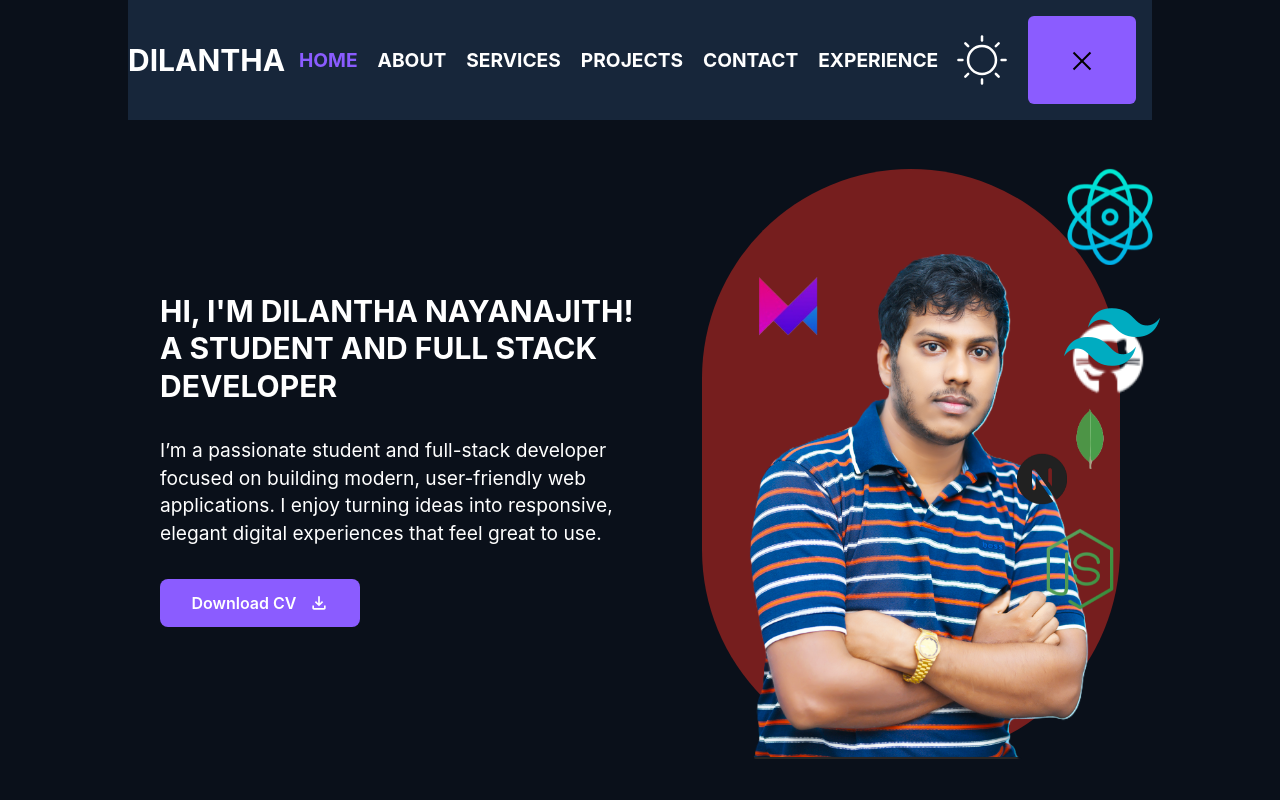
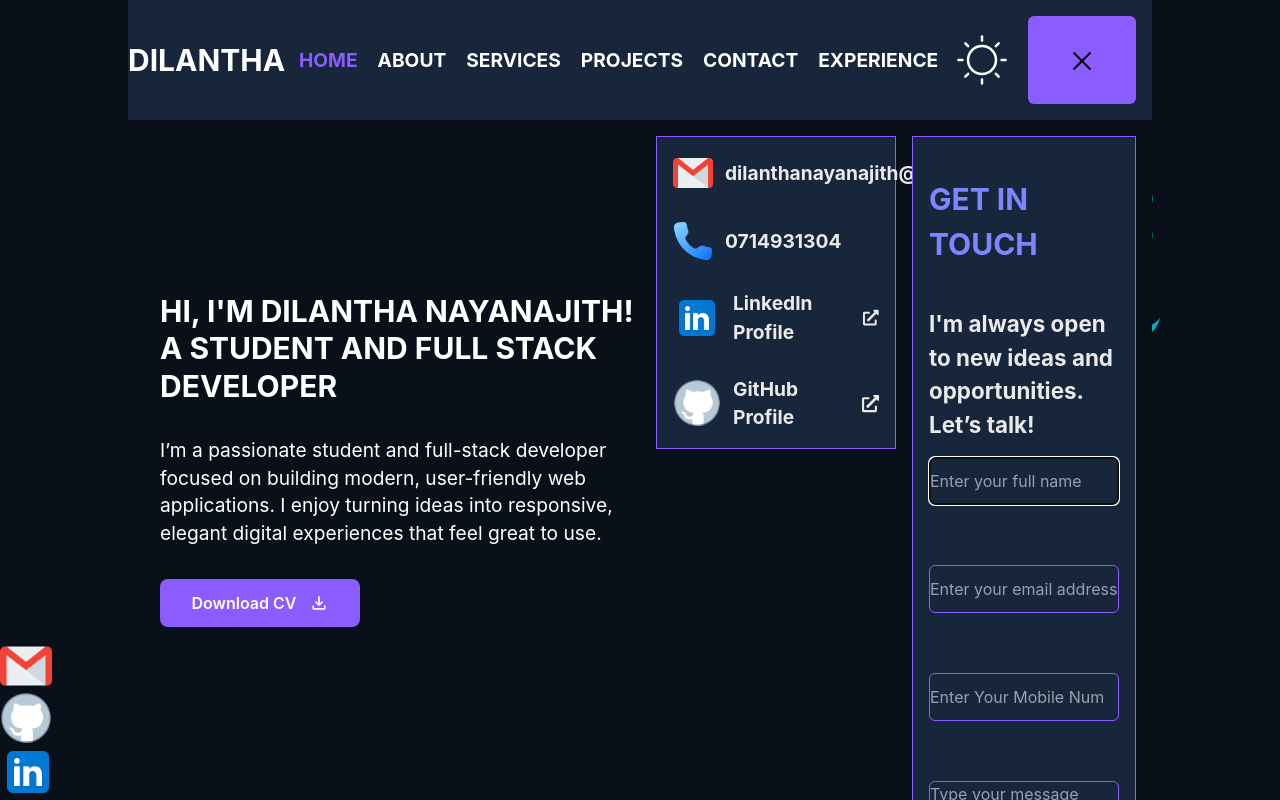
Before and after one commit to DILANTHA9590/my_portfolio, a React (Vite) app: page / in a window 1280 px wide. Both pictures are taken after a click on the element 1082 px from the left and 60 px from the top of the page. Built offline with nearby package versions, Linux system fonts and the light colour scheme.

Commit message:
Added contact overlay with framer-motion animation
Hooked mobile menu toggle with contact section

Improved navbar with dark/light mode switch

Added fixed social icons on desktop view

Cleaned up code and comments in layout

```diff
--- a/src/home_main/HomeLayout.jsx
+++ b/src/home_main/HomeLayout.jsx
@@ -1,11 +1,11 @@
-import React, { useContext } from "react";
+import React, { useContext, useState } from "react";
 import { Link, Route, Routes } from "react-router-dom";
 
 import About from "./pages/About";
 import Services from "./pages/Services";
 import Contact from "./pages/Contact";
 import Home from "./pages/Home";
-import { motion } from "framer-motion";
+import { AnimatePresence, motion } from "framer-motion";
 import { DarkContext } from "../utillls/context";
 import { MdOutlineDarkMode } from "react-icons/md";
 import { CiLight } from "react-icons/ci";
@@ -14,10 +14,16 @@ import NavBar from "./components/homelayout/NavBar";
 import Experience from "./pages/Experience";
 
 export default function HomeLayout() {
+  // track active nav link
   const [line, setLine] = React.useState("HOME");
+  // handle mobile menu show/hide
   const [show, setShowMenu] = React.useState(false);
+  // show contact overlay on right side
+  const [showContact, setShowContact] = useState(false);
+  // dark mode state from context
   const { dark, setDark } = useContext(DarkContext);
 
+  // navigation links for top menu
   const navLinks = [
     { name: "HOME", path: "/" },
     { name: "ABOUT", path: "/about" },
@@ -27,10 +33,12 @@ export default function HomeLayout() {
     { name: "EXPERIENCE", path: "/experience" },
   ];
 
+  // store dark mode value in local storage
   const handleDarkMode = (value) => {
     localStorage.setItem("darkmode", value);
   };
 
+  // read dark mode value from local storage and set context
   function checkDarkMode() {
     const darkMode = localStorage.getItem("darkmode");
     if (darkMode !== "false") {
@@ -42,26 +50,66 @@ export default function HomeLayout() {
 
   return (
     <>
+      {/* main layout wrapper */}
       <div
-        className={`h-[100vh] overflow-hidden overflow-y-auto ${
+        className={`h-[100vh] overflow-hidden overflow-y-auto relative ${
           dark != "false" ? "bg-primary" : "bg-primary_white"
         } font-inter`}
       >
-        <div className="sm:w-[80%] mx-auto">
+        {/* fixed contact icons (left side bottom) */}
+        <div className="fixed bottom-0 hidden text-white sm:block">
+          <Link to="contact">
+            <motion.img
+              initial={{ x: -100 }}
+              animate={{ x: 0 }}
+              transition={{ duration: 0.5 }}
+              src="/contact_image/gmail.png"
+              className="w-13"
+              alt=""
+            />
+          </Link>
+          <Link>
+            <motion.img
+              initial={{ x: -100 }}
+              animate={{ x: 0 }}
+              transition={{ duration: 1 }}
+              src="/contact_image/github.png"
+              className="w-13"
+              alt="1"
+            />
+          </Link>
+          <Link>
+            <motion.img
+              initial={{ x: -100 }}
+              animate={{ x: 0 }}
+              transition={{ duration: 1.5 }}
+              src="/contact_image/linkind.png"
+              className="w-14"
+              alt=""
+            />
+          </Link>
+        </div>
+
+        {/* main container */}
+        <div className="sm:w-[80%] mx-auto relative">
           <div className="relative flex flex-col ">
+            {/* fixed navbar */}
             <div className="fixed sm:w-[80%] w-[100%] z-60 top-0">
               <div
-                className={`sm:h-[15vh]  flex justify-between items-center relative    ${
+                className={`sm:h-[15vh] flex justify-between items-center relative ${
                   dark != "false"
                     ? "bg-secondary  text-white"
                     : "bg-secondary_white "
                 }`}
               >
+                {/* logo / name */}
                 <div>
-                  <h1 className="text-xl font-bold sm:text-main_title">
+                  <Link className="text-xl font-bold sm:text-main_title" to="/">
                     DILANTHA
-                  </h1>
+                  </Link>
                 </div>
+
+                {/* desktop menu links */}
                 <div className="hidden sm:block">
                   <div className="flex gap-5 font-bold text-description ">
                     {navLinks.map((link) => (
@@ -80,6 +128,8 @@ export default function HomeLayout() {
                     ))}
                   </div>
                 </div>
+
+                {/* dark mode toggle + hamburger menu */}
                 <div className="flex items-center justify-center h-full">
                   <div>
                     {dark != "false" ? (
@@ -104,13 +154,16 @@ export default function HomeLayout() {
                     )}
                   </div>
 
+                  {/* hamburger button */}
                   <div className="h-full p-4">
                     <div
                       className="flex flex-col items-center justify-center p-3 px-5 rounded-md cursor-pointer h-18 w-18 sm:h-full sm:w-27 bg-accent"
-                      onClick={() => setShowMenu(!show)}
+                      onClick={() => {
+                        setShowMenu(!show), setShowContact(!showContact);
+                      }}
                     >
                       {show ? (
-                        // Improved X icon with smooth animation
+                        // X icon (close menu)
                         <div className="relative w-6 h-6">
                           <div className="absolute top-1/2 left-0 w-full bg-black h-0.5 transform rotate-45 origin-center"></div>
                           <div className="absolute top-1/2 left-0 w-full bg-black h-0.5 transform -rotate-45 origin-center"></div>
@@ -128,8 +181,10 @@ export default function HomeLayout() {
                 </div>
               </div>
             </div>
+
+            {/* mobile menu dropdown */}
             <motion.div
-              className={`fixed top-[15vh] left-0 w-full z-50  border-t-2 border-b-2 border-t-accent sm:hidden border-b-accent
+              className={`fixed top-[15vh] left-0 w-full z-50 border-t-2 border-b-2 border-t-accent sm:hidden border-b-accent
                 ${!show && "hidden"}
                 ${dark != "false" ? "bg-secondary" : "bg-secondary_white"}`}
               initial={false}
@@ -158,6 +213,7 @@ export default function HomeLayout() {
               </motion.div>
             </motion.div>
           </div>
+          {/* main page content (routes switch here) */}
           <div className="h-[85vh] ">
             <Routes>
               <Route path="/" element={<Home />} />
@@ -166,10 +222,27 @@ export default function HomeLayout() {
               <Route path="projects/*" element={<ProjectMain />} />
               <Route path="contact" element={<Contact />} />
               <Route path="experience" element={<Experience />} />
-
               {/* <Route path="pe" element={<SuspenseUi />} /> */}
             </Routes>
           </div>
+          {/* right side contact overlay animation */}
+          <AnimatePresence>
+            {showContact && (
+              <motion.div
+                className="absolute top-0 right-0 sm:w-1/2 "
+                initial={{}}
+                animate={{}}
+                transition={{
+                  duration: 1,
+                }}
+                exit={{
+                  opacity: 0,
+                }}
+              >
+                <Contact />
+              </motion.div>
+            )}
+          </AnimatePresence>
         </div>
       </div>
     </>
```
